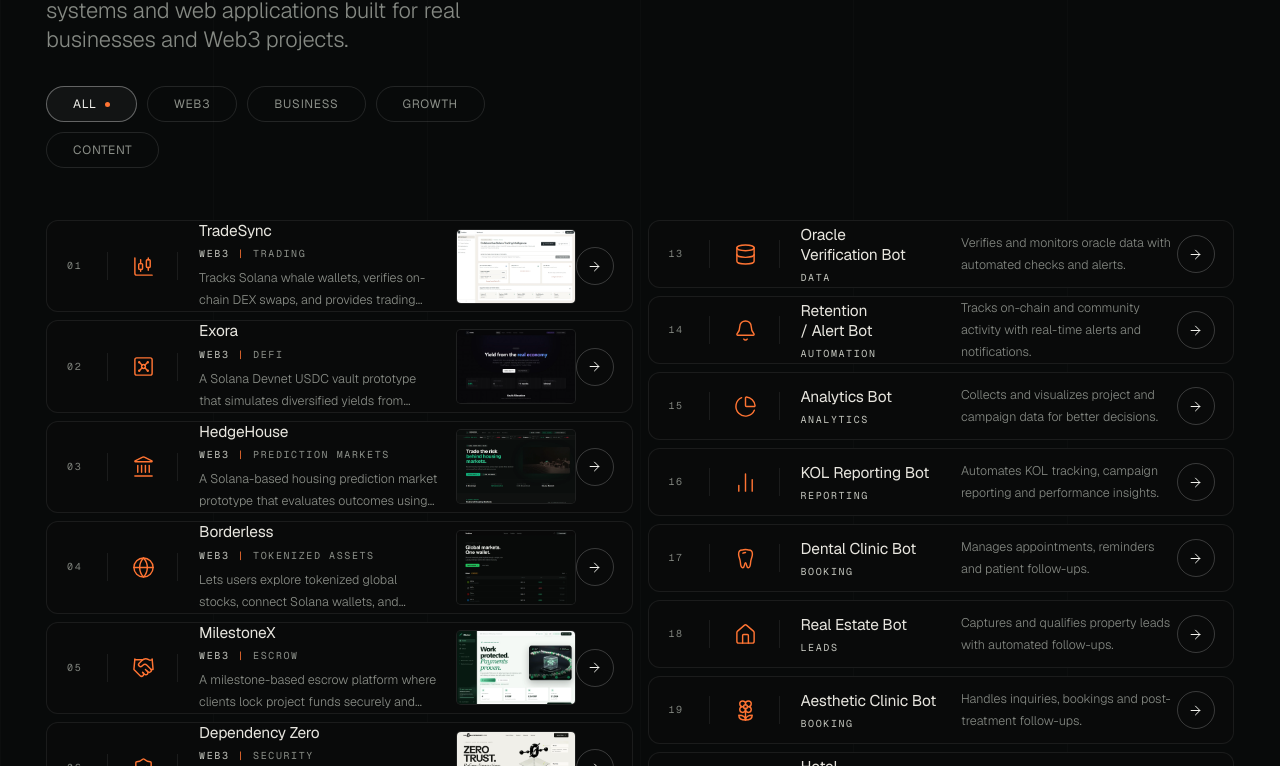
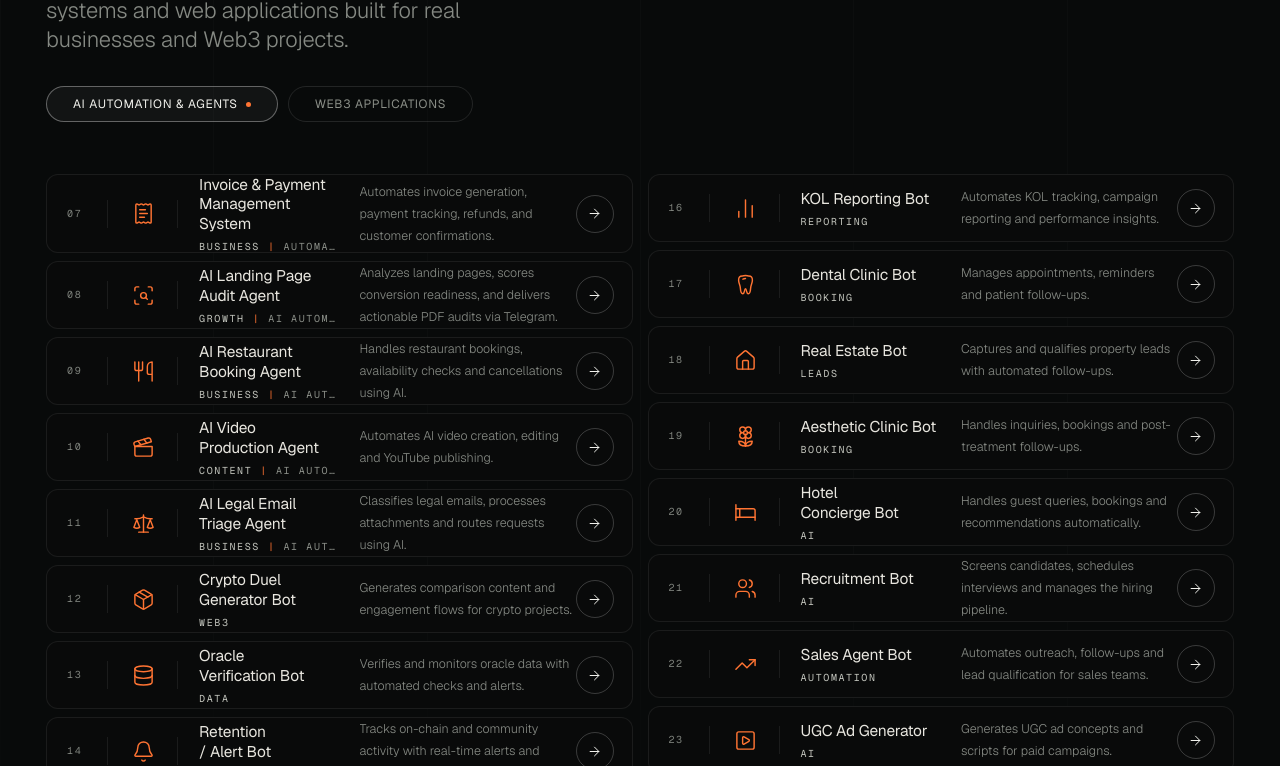
Before and after one commit to huzi0000/huzaifa-portfolio, a React (Vite) app: page / in a window 1280 px wide. Shown: the part 3174-3940 px from the top of the page. Built offline with nearby package versions, Linux system fonts and the light colour scheme.

Commit message:
Organize work into AI automation and Web3 applications

```diff
--- a/src/data/projects.ts
+++ b/src/data/projects.ts
@@ -42,7 +42,9 @@ export type Project = {
   previewAlt?: string
 }
 
-export const filters = ['ALL', 'WEB3', 'BUSINESS', 'GROWTH', 'CONTENT'] as const
+/* The two Work filters. Classification is explicit per project via the `groups`
+   field below — each entry lists exactly one value, keyed by project ID. */
+export const filters = ['AI Automation & Agents', 'Web3 Applications'] as const
 export type Filter = (typeof filters)[number]
 
 export const projects: Project[] = [
@@ -52,7 +54,7 @@ export const projects: Project[] = [
     title: 'TradeSync',
     category: 'WEB3 / TRADING',
     body: 'Tracks Solana whale wallets, verifies on-chain DEX swaps, and provides trading alerts and collaborative Alpha Rooms.',
-    groups: ['WEB3'],
+    groups: ['Web3 Applications'],
     icon: ChartCandlestick,
     demo: 'https://tradesync-beta.vercel.app/',
     preview: '/assets/work-previews/tradesync.webp',
@@ -65,7 +67,7 @@ export const projects: Project[] = [
     title: 'Exora',
     category: 'WEB3 / DEFI',
     body: 'A Solana Devnet USDC vault prototype that simulates diversified yields from payment financing, reinsurance, consumer lending, and trade finance.',
-    groups: ['WEB3'],
+    groups: ['Web3 Applications'],
     icon: Vault,
     demo: 'https://exora-eosin.vercel.app/',
     preview: '/assets/work-previews/exora.webp',
@@ -77,7 +79,7 @@ export const projects: Project[] = [
     title: 'HedgeHouse',
     category: 'WEB3 / PREDICTION MARKETS',
     body: 'A Solana-based housing prediction market prototype that evaluates outcomes using official property-price indices and predefined settlement rules.',
-    groups: ['WEB3'],
+    groups: ['Web3 Applications'],
     icon: Landmark,
     demo: 'https://hedgehouse.vercel.app/',
     preview: '/assets/work-previews/hedgehouse.webp',
@@ -90,7 +92,7 @@ export const projects: Project[] = [
     title: 'Borderless',
     category: 'WEB3 / TOKENIZED ASSETS',
     body: 'Lets users explore tokenized global stocks, connect Solana wallets, and simulate USDC-based equity trades through a non-custodial interface.',
-    groups: ['WEB3'],
+    groups: ['Web3 Applications'],
     icon: Globe,
     demo: 'https://borderless-solana.vercel.app/',
     preview: '/assets/work-previews/borderless.webp',
@@ -102,7 +104,7 @@ export const projects: Project[] = [
     title: 'MilestoneX',
     category: 'WEB3 / ESCROW',
     body: 'A milestone-based escrow platform where clients lock project funds securely and payments are released to freelancers only after milestone approval.',
-    groups: ['WEB3'],
+    groups: ['Web3 Applications'],
     icon: Handshake,
     demo: 'https://milestonex-flare.vercel.app/',
     preview: '/assets/work-previews/milestonex.webp',
@@ -115,7 +117,7 @@ export const projects: Project[] = [
     title: 'Dependency Zero',
     category: 'WEB3 / SECURITY',
     body: 'Scans npm dependencies for security risks before installation, generates signed verification evidence, and supports optional Solana Devnet attestations.',
-    groups: ['WEB3'],
+    groups: ['Web3 Applications'],
     icon: ShieldCheck,
     demo: 'https://dependencyzero.duckdns.org/',
     preview: '/assets/work-previews/dependency-zero.webp',
@@ -128,7 +130,7 @@ export const projects: Project[] = [
     title: 'Invoice & Payment Management System',
     category: 'BUSINESS / AUTOMATION',
     body: 'Automates invoice generation, payment tracking, refunds, and customer confirmations.',
-    groups: ['BUSINESS'],
+    groups: ['AI Automation & Agents'],
     icon: ReceiptText,
     demo: 'https://x.com/hs5402395/status/2108511496393404884?s=20',
   },
@@ -138,7 +140,7 @@ export const projects: Project[] = [
     title: 'AI Landing Page Audit Agent',
     category: 'GROWTH / AI AUTOMATION',
     body: 'Analyzes landing pages, scores conversion readiness, and delivers actionable PDF audits via Telegram.',
-    groups: ['GROWTH'],
+    groups: ['AI Automation & Agents'],
     icon: ScanSearch,
     demo: 'https://x.com/hs5402395/status/2100229510197293267?s=20',
   },
@@ -148,7 +150,7 @@ export const projects: Project[] = [
     title: 'AI Restaurant Booking Agent',
     category: 'BUSINESS / AI AUTOMATION',
     body: 'Handles restaurant bookings, availability checks and cancellations using AI.',
-    groups: ['BUSINESS'],
+    groups: ['AI Automation & Agents'],
     icon: Utensils,
     demo: 'https://x.com/hs5402395/status/2110082506116751717?s=20',
   },
@@ -158,7 +160,7 @@ export const projects: Project[] = [
     title: 'AI Video Production Agent',
     category: 'CONTENT / AI AUTOMATION',
     body: 'Automates AI video creation, editing and YouTube publishing.',
-    groups: ['CONTENT'],
+    groups: ['AI Automation & Agents'],
     icon: Clapperboard,
     demo: 'https://x.com/hs5402395/status/2109598360588210222?s=20',
   },
@@ -168,7 +170,7 @@ export const projects: Project[] = [
     title: 'AI Legal Email Triage Agent',
     category: 'BUSINESS / AI AUTOMATION',
     body: 'Classifies legal emails, processes attachments and routes requests using AI.',
-    groups: ['BUSINESS'],
+    groups: ['AI Automation & Agents'],
     icon: Scale,
     demo: 'https://x.com/hs5402395/status/2109184545065210157?s=20',
   },
@@ -178,7 +180,7 @@ export const projects: Project[] = [
     title: 'Crypto Duel Generator Bot',
     category: 'WEB3',
     body: 'Generates comparison content and engagement flows for crypto projects.',
-    groups: ['WEB3'],
+    groups: ['AI Automation & Agents'],
     icon: Package,
   },
   {
@@ -187,7 +189,7 @@ export const projects: Project[] = [
     title: 'Oracle Verification Bot',
     category: 'DATA',
     body: 'Verifies and monitors oracle data with automated checks and alerts.',
-    groups: ['WEB3'],
+    groups: ['AI Automation & Agents'],
     icon: Database,
   },
   {
@@ -196,7 +198,7 @@ export const projects: Project[] = [
     title: 'Retention / Alert Bot',
     category: 'AUTOMATION',
     body: 'Tracks on-chain and community activity with real-time alerts and notifications.',
-    groups: ['WEB3'],
+    groups: ['AI Automation & Agents'],
     icon: Bell,
   },
   {
@@ -205,7 +207,7 @@ export const projects: Project[] = [
     title: 'Analytics Bot',
     category: 'ANALYTICS',
     body: 'Collects and visualizes project and campaign data for better decisions.',
-    groups: ['CONTENT', 'GROWTH'],
+    groups: ['AI Automation & Agents'],
     icon: PieChart,
   },
   {
@@ -214,7 +216,7 @@ export const projects: Project[] = [
     title: 'KOL Reporting Bot',
     category: 'REPORTING',
     body: 'Automates KOL tracking, campaign reporting and performance insights.',
-    groups: ['GROWTH'],
+    groups: ['AI Automation & Agents'],
     icon: ChartNoAxesColumn,
   },
   {
@@ -223,7 +225,7 @@ export const projects: Project[] = [
     title: 'Dental Clinic Bot',
     category: 'BOOKING',
     body: 'Manages appointments, reminders and patient follow-ups.',
-    groups: ['BUSINESS'],
+    groups: ['AI Automation & Agents'],
     icon: Tooth,
   },
   {
@@ -232,7 +234,7 @@ export const projects: Project[] = [
     title: 'Real Estate Bot',
     category: 'LEADS',
     body: 'Captures and qualifies property leads with automated follow-ups.',
-    groups: ['BUSINESS'],
+    groups: ['AI Automation & Agents'],
     icon: House,
     demo: 'https://x.com/hs5402395/status/2108118963268063701?s=20',
   },
@@ -242,7 +244,7 @@ export const projects: Project[] = [
     title: 'Aesthetic Clinic Bot',
     category: 'BOOKING',
     body: 'Handles inquiries, bookings and post-treatment follow-ups.',
-    groups: ['BUSINESS'],
+    groups: ['AI Automation & Agents'],
     icon: Flower2,
   },
   {
@@ -251,7 +253,7 @@ export const projects: Project[] = [
     title: 'Hotel Concierge Bot',
     category: 'AI',
     body: 'Handles guest queries, bookings and recommendations automatically.',
-    groups: ['BUSINESS'],
+    groups: ['AI Automation & Agents'],
     icon: Bed,
   },
   {
@@ -260,7 +262,7 @@ export const projects: Project[] = [
     title: 'Recruitment Bot',
     category: 'AI',
     body: 'Screens candidates, schedules interviews and manages the hiring pipeline.',
-    groups: ['BUSINESS'],
+    groups: ['AI Automation & Agents'],
     icon: Users,
   },
   {
@@ -269,7 +271,7 @@ export const projects: Project[] = [
     title: 'Sales Agent Bot',
     category: 'AUTOMATION',
     body: 'Automates outreach, follow-ups and lead qualification for sales teams.',
-    groups: ['BUSINESS', 'GROWTH'],
+    groups: ['AI Automation & Agents'],
     icon: TrendingUp,
     demo: 'https://x.com/hs5402395/status/2110817358130696450?s=20',
   },
@@ -279,7 +281,7 @@ export const projects: Project[] = [
     title: 'UGC Ad Generator',
     category: 'AI',
     body: 'Generates UGC ad concepts and scripts for paid campaigns.',
-    groups: ['CONTENT'],
+    groups: ['AI Automation & Agents'],
     icon: SquarePlay,
     demo: 'https://x.com/hs5402395/status/2108292291945537762?s=20',
   },
@@ -289,7 +291,7 @@ export const projects: Project[] = [
     title: 'FAQ Bot',
     category: 'AI',
     body: 'Answers customer questions with smart, contextual responses.',
-    groups: ['BUSINESS', 'CONTENT'],
+    groups: ['AI Automation & Agents'],
     icon: MessagesSquare,
     demo: 'https://x.com/hs5402395/status/2099913546624807221?s=20',
   },
--- a/src/sections/Work.tsx
+++ b/src/sections/Work.tsx
@@ -105,12 +105,9 @@ function WorkItem({ project }: { project: Project }) {
 }
 
 export default function Work() {
-  const [filter, setFilter] = useState<Filter>('ALL')
+  const [filter, setFilter] = useState<Filter>('AI Automation & Agents')
 
-  const visible = useMemo(
-    () => (filter === 'ALL' ? projects : projects.filter((p) => p.groups.includes(filter))),
-    [filter],
-  )
+  const visible = useMemo(() => projects.filter((p) => p.groups.includes(filter)), [filter])
 
   /* column-major layout — fills column one top-to-bottom, then column two,
      exactly as the reference index does. */
```
